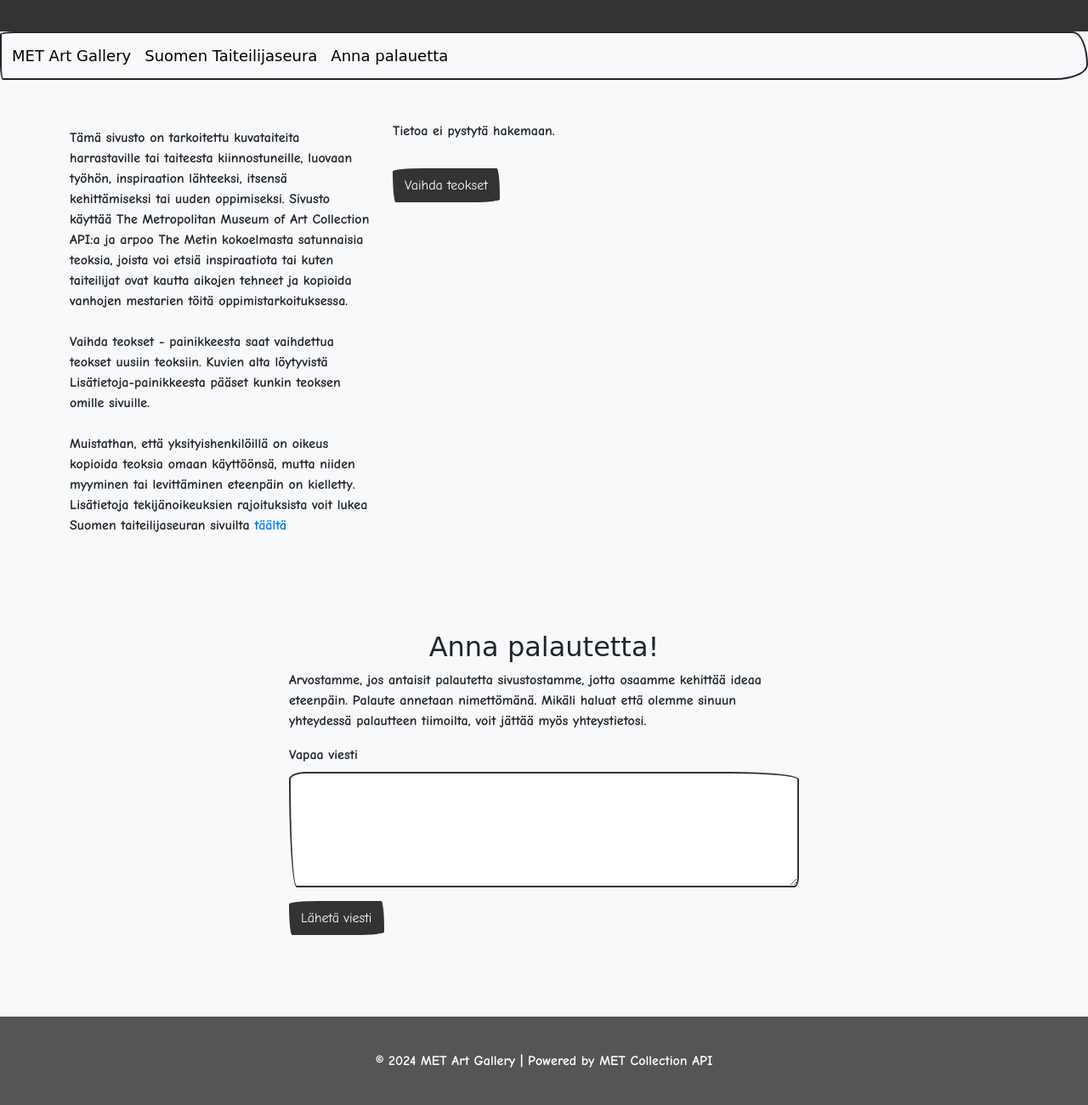
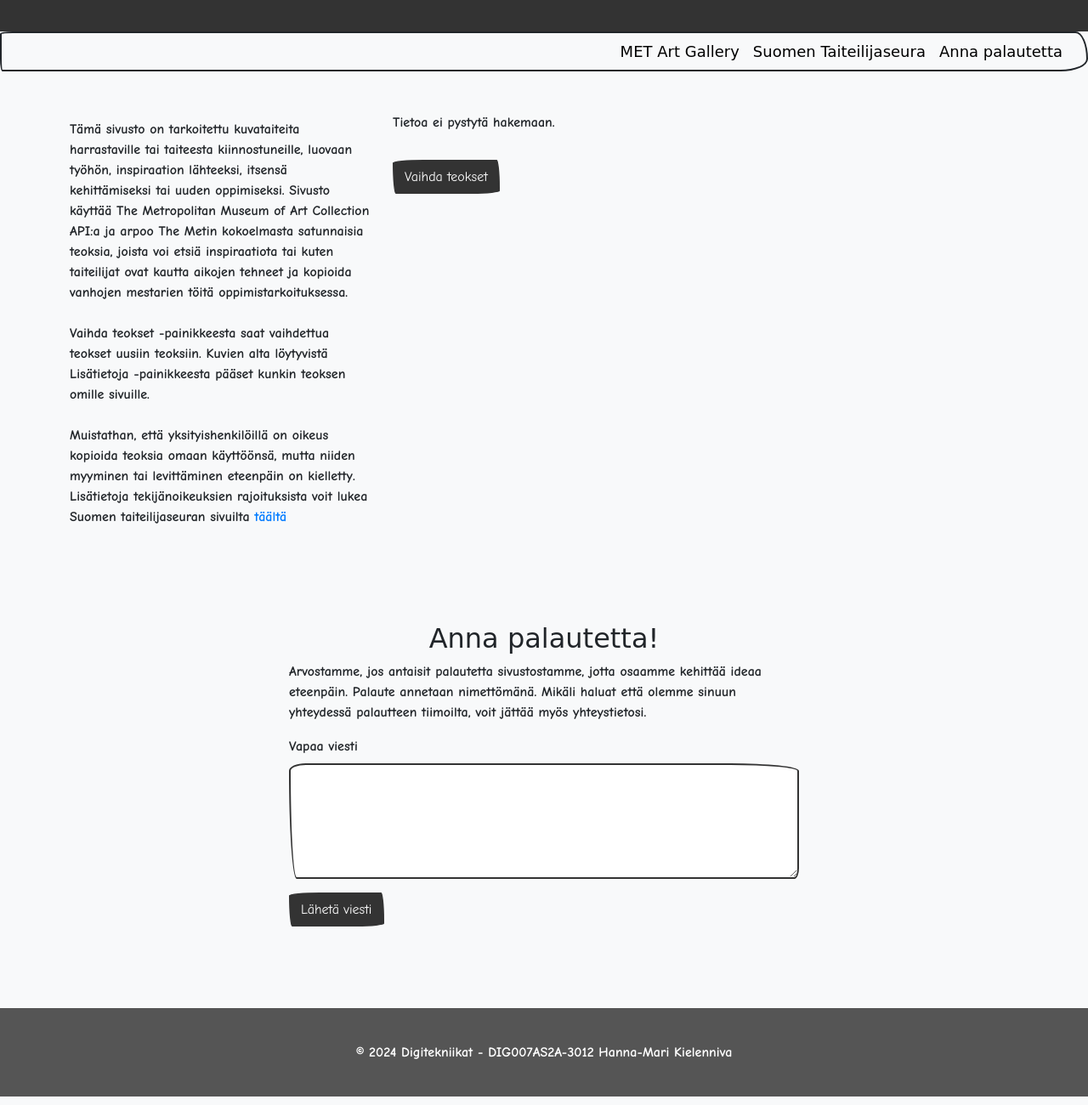
Before and after one commit to hannamariki/Bootstrap, a plain HTML site: page MetropolitanMuseum/museum.html in a window 1280 px wide. Shown: the part 155-1455 px from the top of the page at 85% size. Drawn offline with nearby package versions, Linux system fonts and the light colour scheme; no server answers; a web font is replaced by a local one.

Commit message:
korjattu koodia

```diff
--- a/MetropolitanMuseum/museum.html
+++ b/MetropolitanMuseum/museum.html
@@ -18,13 +18,21 @@
 
 <nav class="navbar navbar-expand-sm">
   <div class="container-fluid">
-      <a class="navbar-brand" href="https://www.metmuseum.org/art/collection" target="_blank">MET Art Gallery</a>
-      <a class="navbar-brand" href="https://www.artists.fi/fi" target="_blank">Suomen Taiteilijaseura</a>
-      <a class="navbar-brand" href="#palaute">Anna palauetta</a>
       <button class="navbar-toggler" type="button" data-bs-toggle="collapse" data-bs-target="#navbarNav" aria-controls="navbarNav" aria-expanded="false" aria-label="Toggle navigation">
           <span class="navbar-toggler-icon"></span>
       </button>
       <div class="collapse navbar-collapse" id="navbarNav">
+          <ul class="navbar-nav">
+              <li class="nav-item">
+                  <a class="navbar-brand" href="https://www.metmuseum.org/art/collection" target="_blank">MET Art Gallery</a>
+              </li>
+              <li class="nav-item">
+                  <a class="navbar-brand" href="https://www.artists.fi/fi" target="_blank">Suomen Taiteilijaseura</a>
+              </li>
+              <li class="nav-item">
+                  <a class="navbar-brand" href="#palaute">Anna palautetta</a>
+              </li>
+          </ul>
       </div>
   </div>
 </nav>
@@ -41,7 +49,7 @@
        kopioida vanhojen mestarien töitä oppimistarkoituksessa.
       <br/>
       <br/>
-        Vaihda teokset - painikkeesta saat vaihdettua teokset uusiin teoksiin. Kuvien alta löytyvistä Lisätietoja-painikkeesta pääset kunkin teoksen omille sivuille.
+        Vaihda teokset -painikkeesta saat vaihdettua teokset uusiin teoksiin. Kuvien alta löytyvistä Lisätietoja -painikkeesta pääset kunkin teoksen omille sivuille.
 
       <br/>
       <br/>
@@ -187,7 +195,7 @@
 
 <div class="mt-5 p-4 bg-dark text-white text-center">
   <div class="text-center p-3">
-    © 2024 MET Art Gallery | Powered by MET Collection API
+    © 2024 Digitekniikat - DIG007AS2A-3012 Hanna-Mari Kielenniva
   </div>
 </div>
 
```
